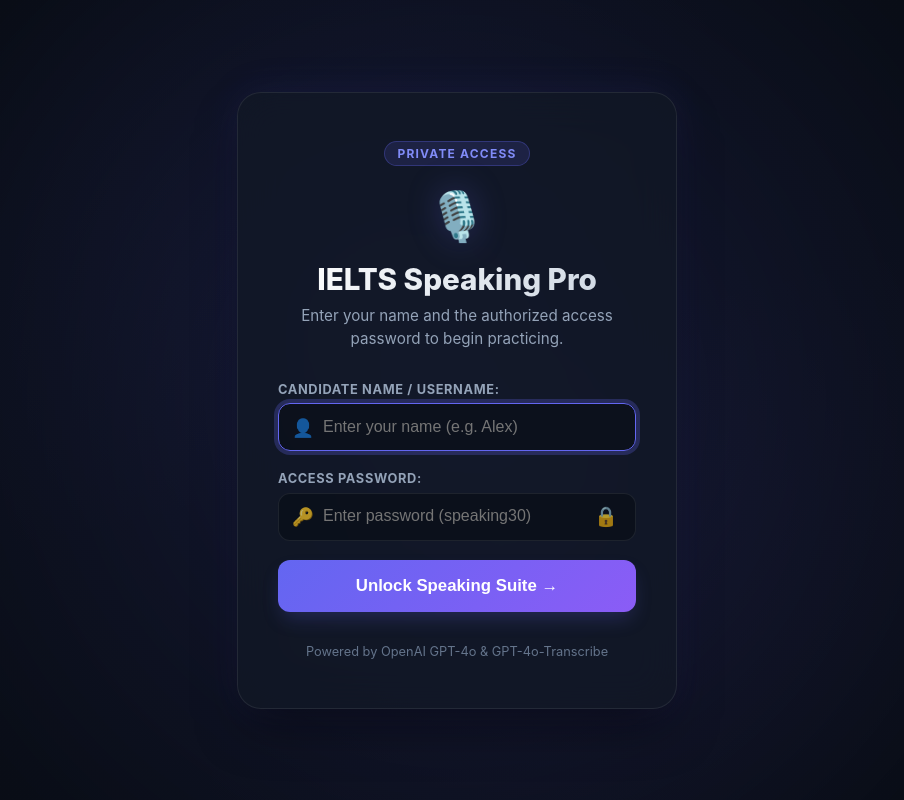
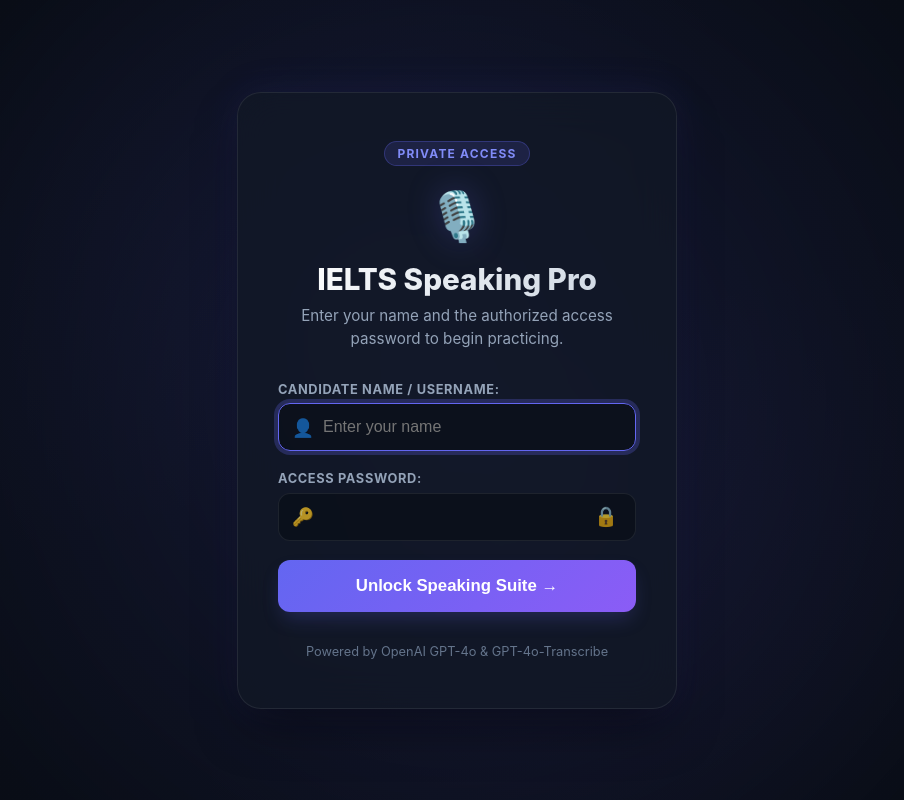
Before and after one commit to abdurraafay90/IELTS-Speaking-pro, a React (Create React App) app in the folder frontend/: page / in a window 1280 px wide. Shown: the whole page, without its empty margins (183-1087 px from the left). Built offline with nearby package versions, Linux system fonts and the light colour scheme.

Commit message:
fix: remove random question button and clean login placeholders

```diff
--- a/frontend/src/App.js
+++ b/frontend/src/App.js
@@ -599,7 +599,7 @@
                 <span className="input-field-icon">👤</span>
                 <input
                   type="text"
-                  placeholder="Enter your name (e.g. Alex)"
+                  placeholder="Enter your name"
                   value={loginUsername}
                   onChange={(e) => {
                     setLoginUsername(e.target.value);
@@ -616,7 +616,6 @@
                 <span className="input-field-icon">🔑</span>
                 <input
                   type={showPassword ? 'text' : 'password'}
-                  placeholder="Enter password (speaking30)"
                   value={loginPassword}
                   onChange={(e) => {
                     setLoginPassword(e.target.value);
@@ -829,14 +828,6 @@
                     onClick={() => copyToClipboard(question, 'Question copied!')}
                   >
                     📋 Copy
-                  </button>
-                  <button
-                    type="button"
-                    className="action-link-btn"
-                    onClick={handleRandomQuestion}
-                    title="Pick random question"
-                  >
-                    🎲 Random
                   </button>
                 </div>
               </div>
```
